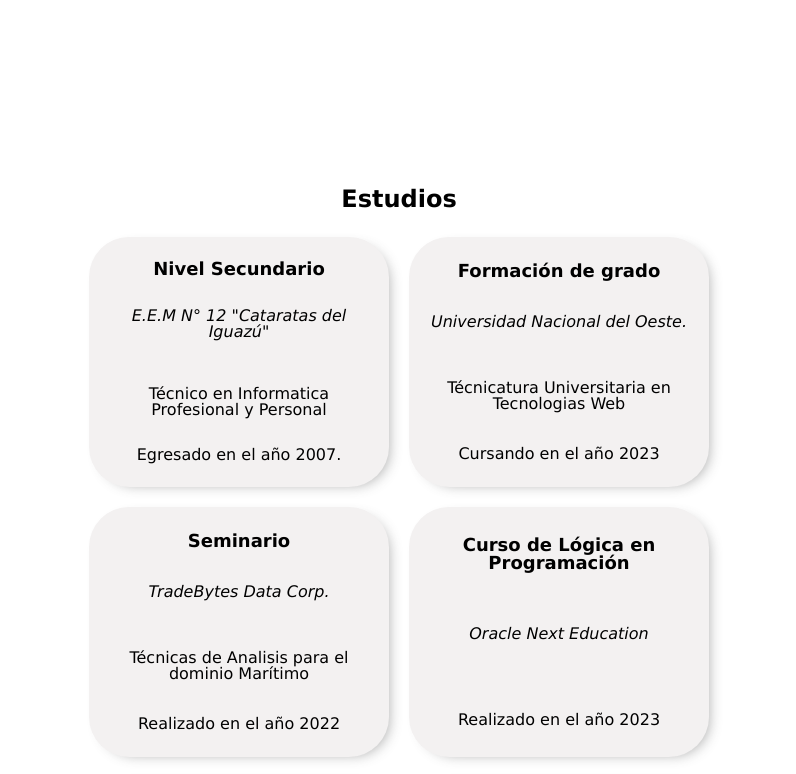
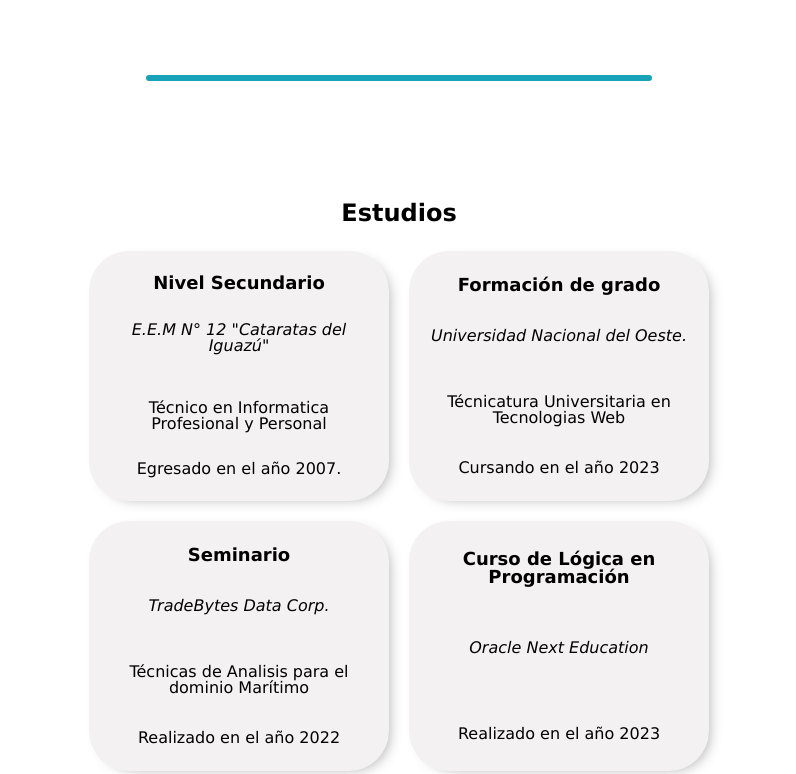
Before and after one commit to MarceloHernandez89/PWI_SegundoTP, a plain HTML site: page index.html in a window 1280 px wide. Shown: the part 965-1739 px from the top of the page, without its empty margins (241-1037 px from the left). Drawn offline with Linux system fonts and the light colour scheme.

Commit message:
Modificación index hr

```diff
--- a/index.html
+++ b/index.html
@@ -83,7 +83,7 @@
                     <p>Mi nombre es Marcelo Hernandez, y desde el año 2010 me desempeño en el ámbito del monitoreo satelital, especificamente en la gestión de herramientas digitales para el seguimiento de buques pesqueros que operan en los espacios marítimos de jurisdicción nacional y adyacencias. En mi desarrollo personal y profesional he ido capacitandome de manera autodidacta en distintos aspectos de la programación, tanto en la lógica como en el uso de distintos lenguajes, de lo que cabe aclarar, me encuentro en vías de aprendizaje.<br>Me considero una persona capaz y entusiasta por adquirir nuevos conocimientos.</p>
 
             </div>
-
+            <hr class="div-section">
             <!--Estudios-->
             <div class="section-estudios">
 
@@ -162,6 +162,7 @@
 
 
             </div>
+            <hr class="div-section">
 
             <!--Contenedor Experiencia-->
             <div class="experiencia">
--- a/style.css
+++ b/style.css
@@ -149,10 +149,15 @@ header{
 
 }
 
-@media (max-width: 700px) {
+@media (max-width: 650px) {
     .nav li {
         display: flex;
         flex-direction: column;
+        text-align: center;
+        display: none;
+    }
+
+    h1 {
         text-align: center;
     }
 
@@ -301,6 +306,14 @@ hr {
     font-weight: bold;
 }
 
+.div-section {
+    color: #17a2b8;
+    width: 500px;
+    border: 3px solid var(--color-secundario);
+    border-radius: 10px;
+}
+
+
 /*Formulario*/
 
 .formulario {
```
